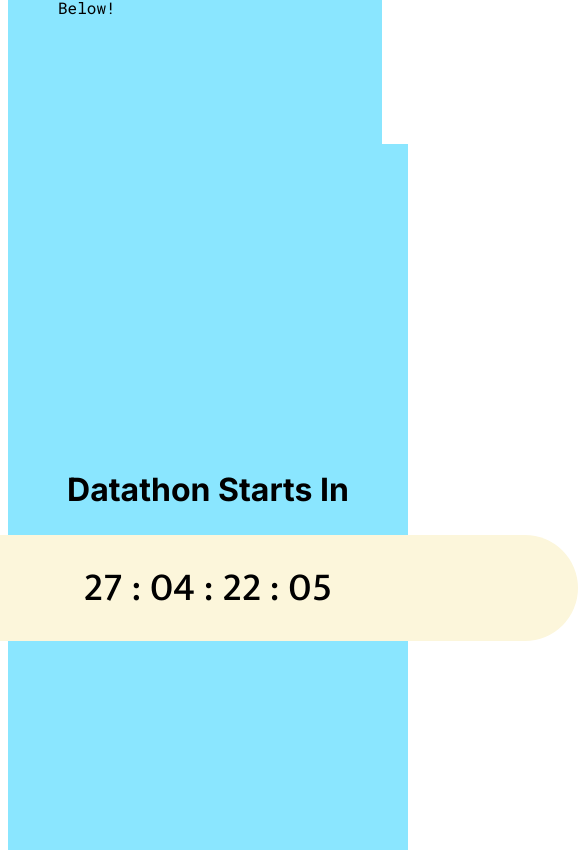
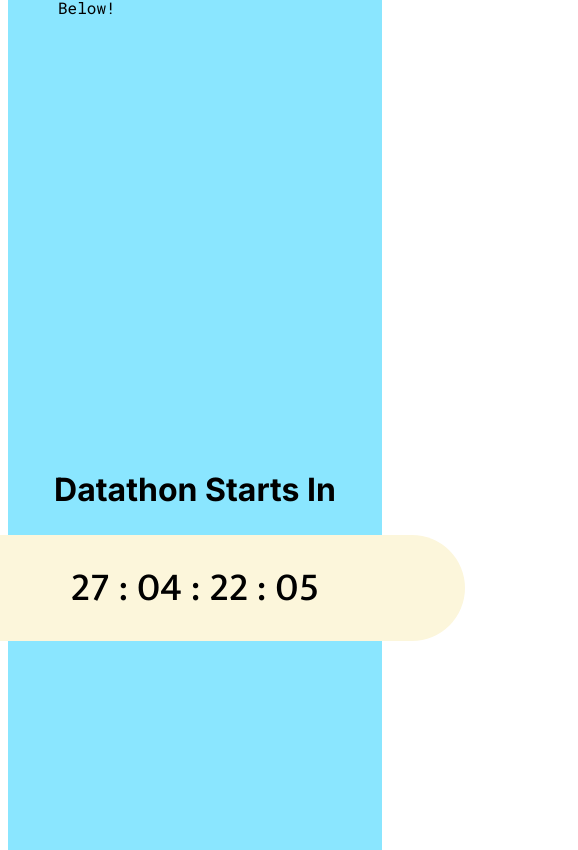
Before and after one commit to CSULBAIResearch/AI_Datathon_1.0, a React (Create React App) app: page / in a window 390 px wide. Shown: the part 774-1624 px from the top of the page, 578 px wide, since content can reach past the window. Built offline with nearby package versions, Linux system fonts and the light colour scheme.

Commit message:
fixing the responsive bug for the website
adding the media screen for the countdown.css

```diff
--- a/src/component/counter/Counter.css
+++ b/src/component/counter/Counter.css
@@ -38,7 +38,7 @@
 }
 
 @media screen and (max-width: 1440px){
-    .counter-container{
-        min-width: 400px;
+    .countdown{
+        min-width: 500px;
     }
 }
```
